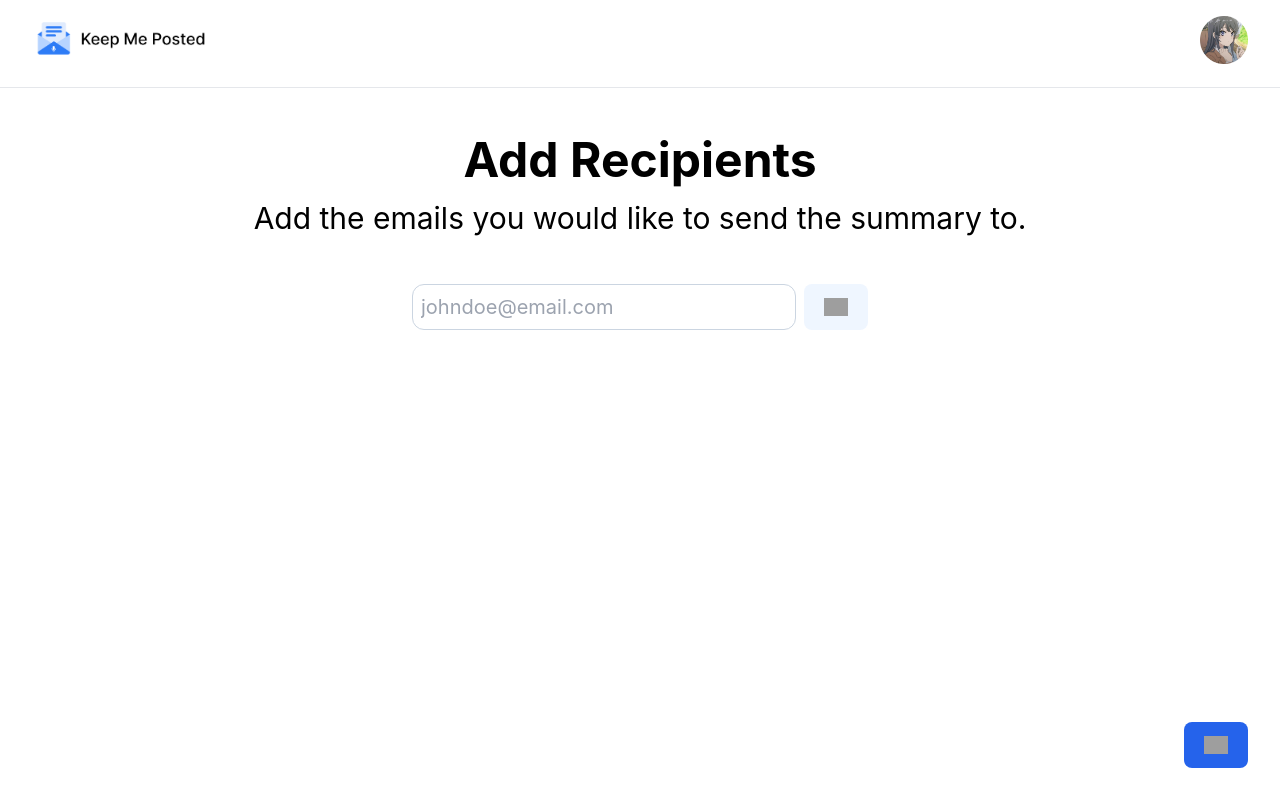
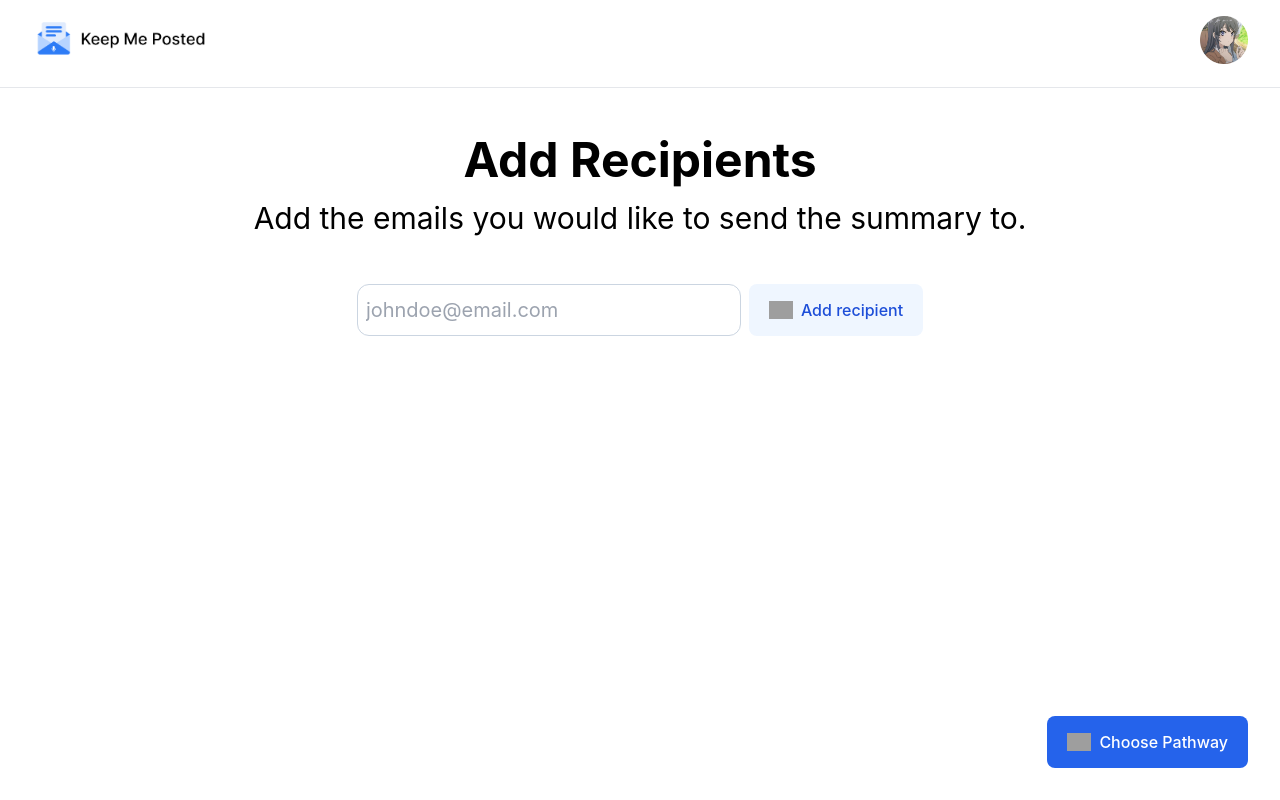
Before and after one commit to RValanki/Keep-Me-Posted, a SvelteKit app in the folder frontend/: page /email in a window 1280 px wide. Built offline with nearby package versions, Linux system fonts and the light colour scheme; grey boxes are pictures that could not be loaded.

Commit message:
Revert icon position being center by default to wait for dependencies

```diff
--- a/frontend/src/components/button.svelte
+++ b/frontend/src/components/button.svelte
@@ -12,7 +12,7 @@
     export let handleClick = () => {};
     export let icon = ''; // Default empty string for icon URL
     export let iconSvg = ''; // Default empty string for inline SVG
-    export let iconPos = 'center'; // Default icon position is on the center of the button (no text)
+    export let iconPos = 'left'; // Default icon position is on left of the button
     export let text = 'Button';
     export let fullWidth = false; // Default to false for not full width
     export let fitContainerHeight = false; // New prop to fit container height
```
